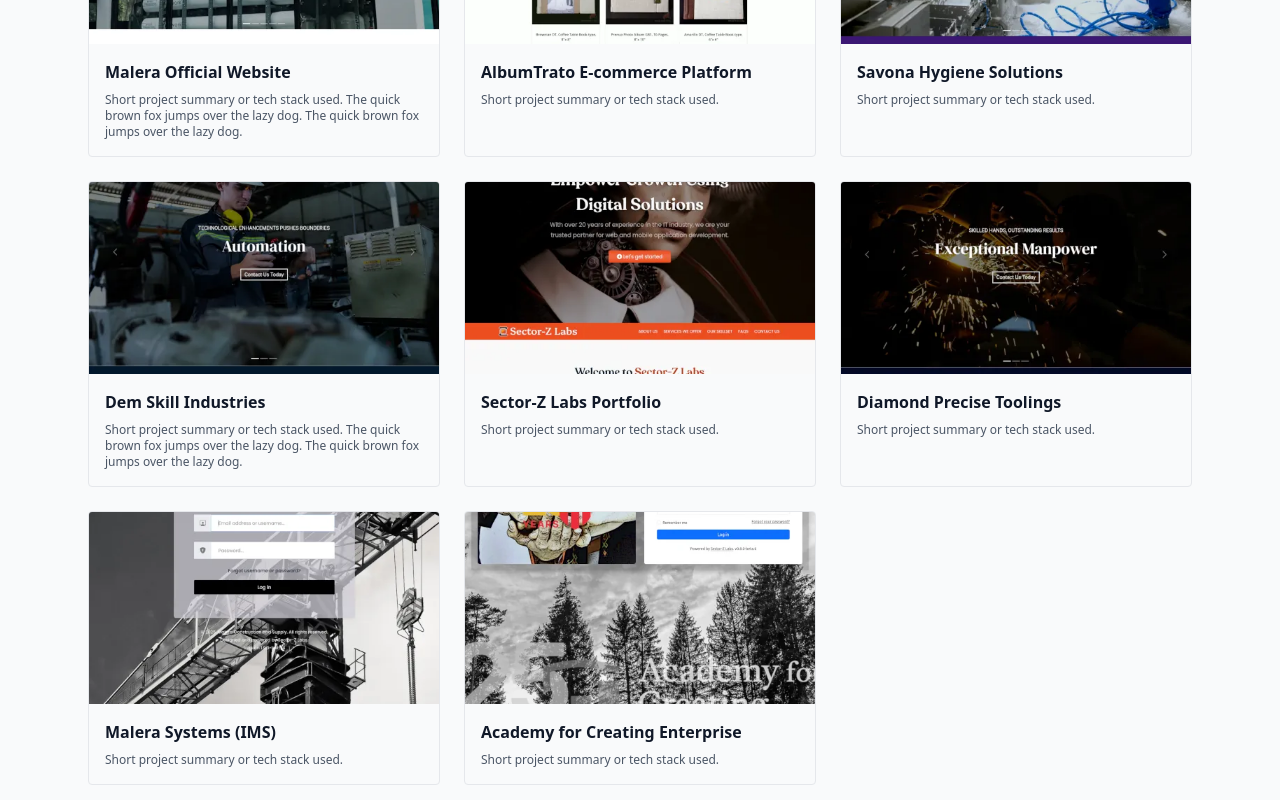
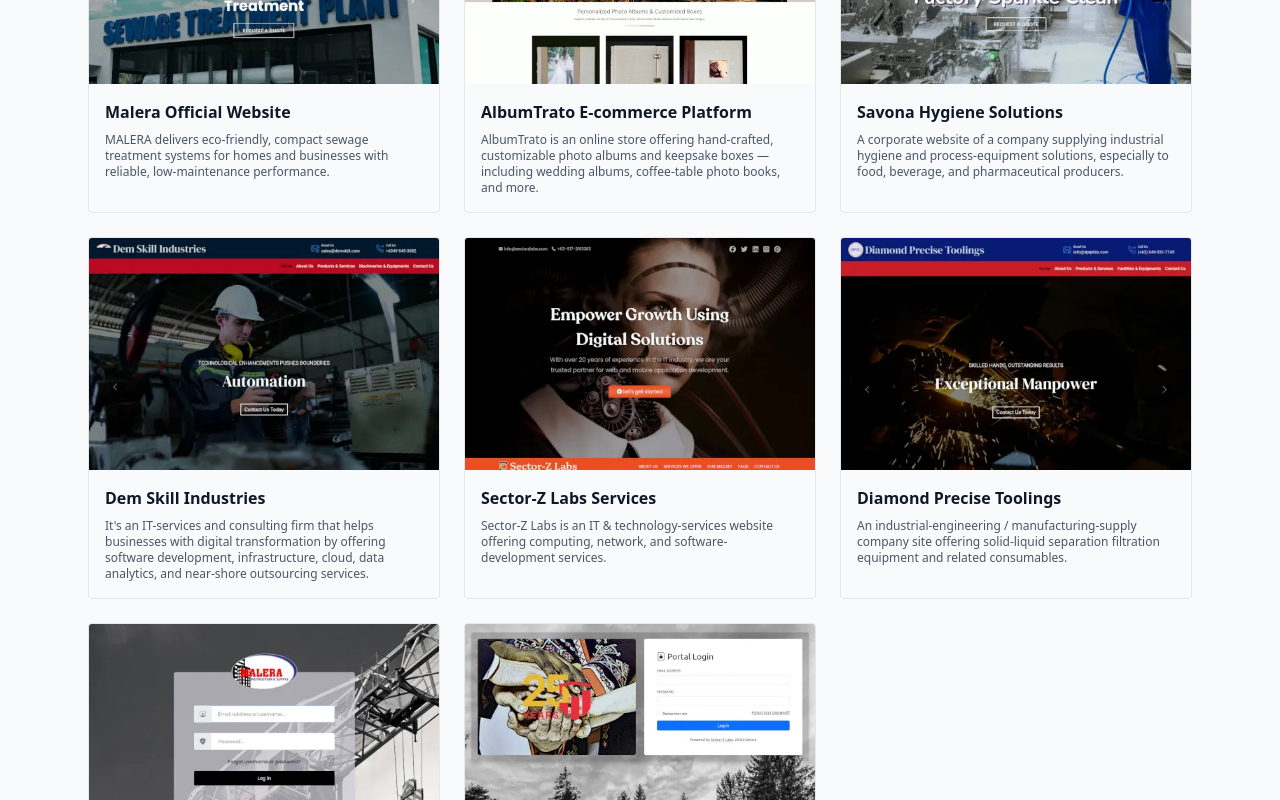
Before and after one commit to greencloud/greencloud-portfolio, a Next.js app: page / in a window 1280 px wide. Shown: the part 1760-2560 px from the top of the page. Built offline with nearby package versions, Linux system fonts and the light colour scheme.

Commit message:
refactor: update previous projects data

```diff
--- a/src/app/data/projects.tsx
+++ b/src/app/data/projects.tsx
@@ -11,66 +11,65 @@
   {
     id: 1,
     title: "Malera Official Website",
-    summary: "Short project summary or tech stack used. The quick brown fox jumps over the lazy dog.  The quick brown fox jumps over the lazy dog.",
-    caption: "This is a detailed caption displayed inside the Lightbox. The quick brown fox jumps over the lazy dog.",
+    summary: "MALERA delivers eco-friendly, compact sewage treatment systems for homes and businesses with reliable, low-maintenance performance.",
+    caption: "MALERA delivers eco-friendly, compact sewage treatment systems for homes and businesses with reliable, low-maintenance performance.",
     image: "/projects/malera.webp",
     thumbnail: "/projects/malera-sm.webp",
   },
   {
     id: 2,
     title: "AlbumTrato E-commerce Platform",
-    summary: "Short project summary or tech stack used.",
-    caption: "More info about the project displayed in Lightbox.",
+    summary: "AlbumTrato is an online store offering hand-crafted, customizable photo albums and keepsake boxes — including wedding albums, coffee-table photo books, and more.",
+    caption: "AlbumTrato is an online store offering hand-crafted, customizable photo albums and keepsake boxes — including wedding albums, coffee-table photo books, and more.",
     image: "/projects/albumtrato.webp",
     thumbnail: "/projects/albumtrato-sm.webp",
   },
   {
     id: 3,
     title: "Savona Hygiene Solutions",
-    summary: "Short project summary or tech stack used.",
-    caption: "Lightbox caption for project three.",
+    summary: "A corporate website of a company supplying industrial hygiene and process-equipment solutions, especially to food, beverage, and pharmaceutical producers.",
+    caption: "A corporate website of a company supplying industrial hygiene and process-equipment solutions, especially to food, beverage, and pharmaceutical producers.",
     image: "/projects/savona.webp",
     thumbnail: "/projects/savona-sm.webp",
   },
   {
-    id: 1,
+    id: 4,
     title: "Dem Skill Industries",
-    summary: "Short project summary or tech stack used. The quick brown fox jumps over the lazy dog.  The quick brown fox jumps over the lazy dog.",
-    caption: "This is a detailed caption displayed inside the Lightbox. The quick brown fox jumps over the lazy dog.",
+    summary: "It's an IT-services and consulting firm that helps businesses with digital transformation by offering software development, infrastructure, cloud, data analytics, and near-shore outsourcing services.",
+    caption: "It's an IT-services and consulting firm that helps businesses with digital transformation by offering software development, infrastructure, cloud, data analytics, and near-shore outsourcing services.",
     image: "/projects/demskill.webp",
     thumbnail: "/projects/demskill-sm.webp",
   },
   {
-    id: 2,
-    title: "Sector-Z Labs Portfolio",
-    summary: "Short project summary or tech stack used.",
-    caption: "More info about the project displayed in Lightbox.",
+    id: 5,
+    title: "Sector-Z Labs Services",
+    summary: "Sector-Z Labs is an IT & technology-services website offering computing, network, and software-development services.",
+    caption: "Sector-Z Labs is an IT & technology-services website offering computing, network, and software-development services.",
     image: "/projects/sectorzlabs.webp",
     thumbnail: "/projects/sectorzlabs-sm.webp",
   },
   {
-    id: 3,
+    id: 6,
     title: "Diamond Precise Toolings",
-    summary: "Short project summary or tech stack used.",
-    caption: "Lightbox caption for project three.",
+    summary: "An industrial-engineering / manufacturing-supply company site offering solid-liquid separation filtration equipment and related consumables.",
+    caption: "An industrial-engineering / manufacturing-supply company site offering solid-liquid separation filtration equipment and related consumables.",
     image: "/projects/dptphils.webp",
     thumbnail: "/projects/dptphils-sm.webp",
   },
   {
-    id: 2,
+    id: 7,
     title: "Malera Systems (IMS)",
-    summary: "Short project summary or tech stack used.",
-    caption: "More info about the project displayed in Lightbox.",
+    summary: "Intenal Management System for Malera to manage clients, projects, and services.",
+    caption: "Intenal Management System for Malera to manage clients, projects, and services.",
     image: "/projects/malera-app.webp",
     thumbnail: "/projects/malera-app-sm.webp",
   },
   {
-    id: 3,
-    title: "Academy for Creating Enterprise",
-    summary: "Short project summary or tech stack used.",
-    caption: "Lightbox caption for project three.",
+    id: 8,
+    title: "Academy for Creating Enterprise (IMS)",
+    summary: "Internal Management System for ACE to manage students, courses, and enrollments.",
+    caption: "Internal Management System for ACE to manage students, courses, and enrollments.",
     image: "/projects/acephils.webp",
     thumbnail: "/projects/acephils-sm.webp",
   }
-  // add more...
 ];
--- a/src/app/globals.css
+++ b/src/app/globals.css
@@ -1,4 +1,8 @@
 @import "tailwindcss";
+
+html {
+  scroll-behavior: smooth;
+}
 
 html, body, #__next { height: 100%; }
 
--- a/src/components/ProjectsGallery.tsx
+++ b/src/components/ProjectsGallery.tsx
@@ -41,12 +41,12 @@
               setOpen(true);
             }}
           >
-            <div className="relative h-48 bg-gray-200">
+            <div className="relative h-58 bg-gray-200">
               <Image
                 src={p.thumbnail}
                 alt={p.title}
                 fill
-                className="object-cover"
+                className="object-cover object-top"
               />
             </div>
 
```
